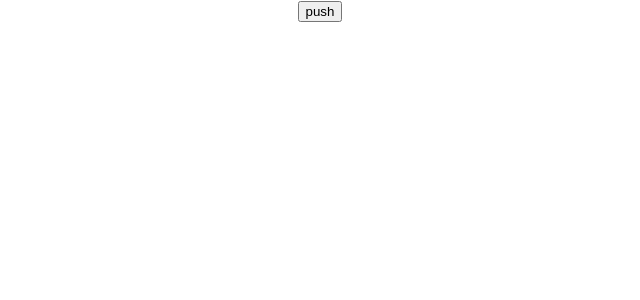
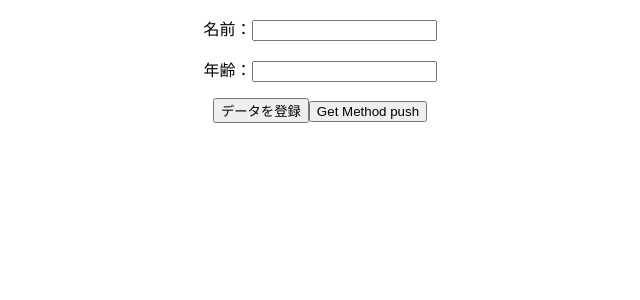
Before and after one commit to yatsu3/kakeibo-frontend, a React (Create React App) app: page / in a window 1280 px wide. Shown: the top 300 px of the page, without its empty margins (320-960 px from the left). Built offline with nearby package versions, Linux system fonts and the light colour scheme.

Commit message:
名前と年齢をデータベースに登録 - テキストボックスやボタンを作成 - POSTメソッドの実装 - envファイルから読み込むように設定

```diff
--- a/src/App.tsx
+++ b/src/App.tsx
@@ -1,7 +1,31 @@
-import React from 'react';
+import React, { useRef } from 'react';
 import './App.css';
 
 function App() {
+  const inputName = useRef<HTMLInputElement>(null);
+  const inputAge = useRef<HTMLInputElement>(null);
+
+  const registerInfo = async () => {
+    try {
+        const name: string = inputName.current!.value;
+        const age: number = parseInt(inputAge.current!.value);
+        const response = await fetch(`${process.env.REACT_APP_REGISTER_INFO_URL}/register-info`, {
+        method: "POST",
+        headers: {
+          "Content-Type" : "application/json",
+          "Accept": "application/json",
+        },
+        mode: "cors",
+        credentials: "include",
+        body: JSON.stringify({name, age})
+      });
+
+      // const data = await response.json();
+    } catch (error) {
+      console.error("ERROR!")
+    }
+  }
+
   const test = async () => {
     try {
       const response = await fetch("http://localhost:8080/test", {
@@ -22,7 +46,10 @@ function App() {
   return (
     <>
     <div className="App">
-        <input type="button" value="push" onClick={test} />
+        <p>名前：<input type="text" ref={inputName}/></p>
+        <p>年齢：<input type="text" ref={inputAge}/></p>
+        <input type="button" value="データを登録" onClick={registerInfo} />
+        <input type="button" value="Get Method push" onClick={test} />
     </div>
     </>
   );
```
Also changed, not shown: 1 other file (tests, documents, lock files or other folders).
